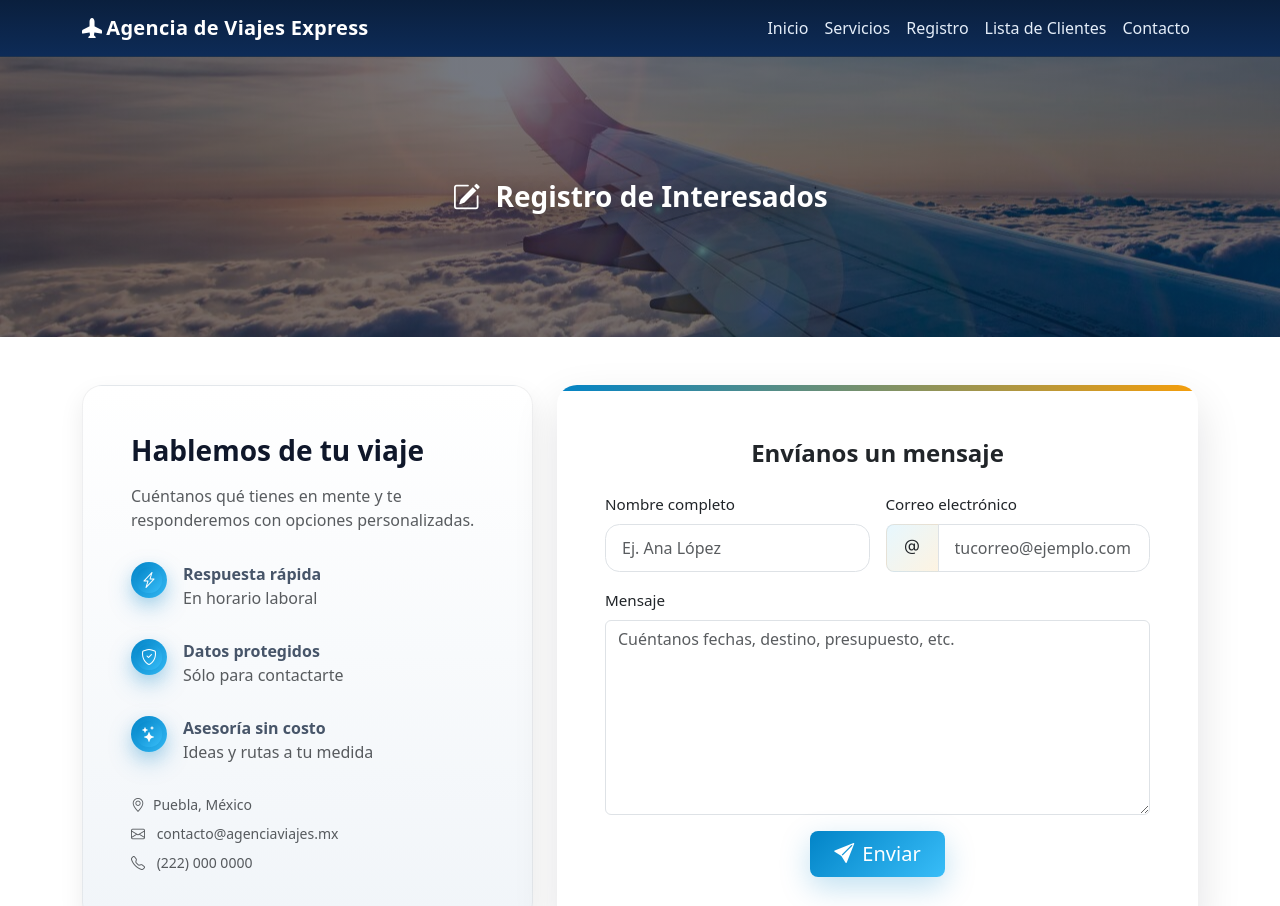
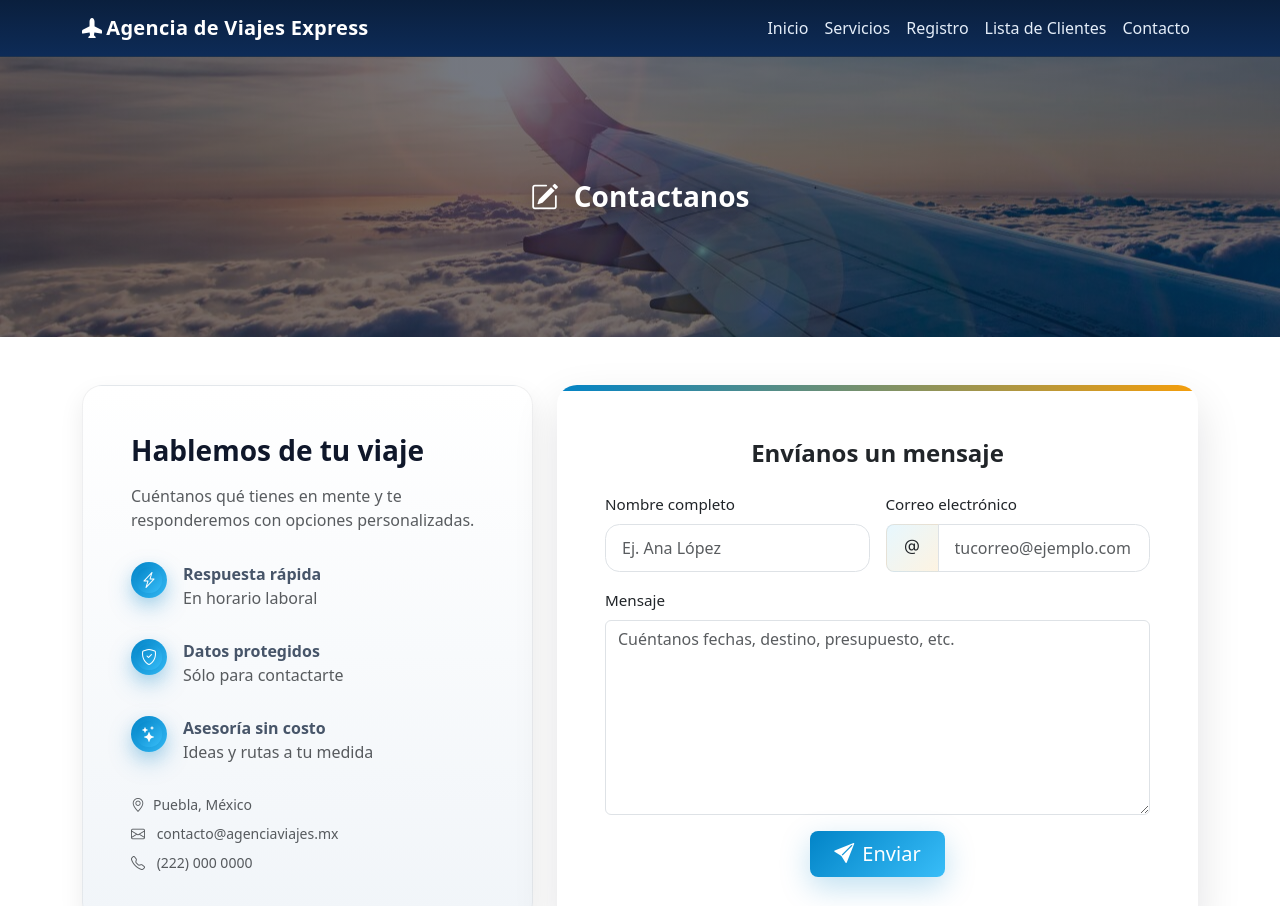
Before and after one commit to Xanaks15/proyecto_Agenda_Viajes, a plain HTML site: page contacto.html in a window 1280 px wide. Shown: the top 906 px of the page. Drawn offline with nearby package versions, Linux system fonts and the light colour scheme; files whose address does not match are found by name.

Commit message:
ajuste de titulo en Contacto

```diff
--- a/contacto.html
+++ b/contacto.html
@@ -33,7 +33,7 @@
 
 <header class="sub-hero d-flex align-items-center text-center text-white">
   <div class="container">
-    <h1 class="h3 fw-bold mb-0"><i class="bi bi-pencil-square me-2"></i> Registro de Interesados</h1>
+    <h1 class="h3 fw-bold mb-0"><i class="bi bi-pencil-square me-2"></i> Contactanos</h1>
   </div>
 </header>
 
```
